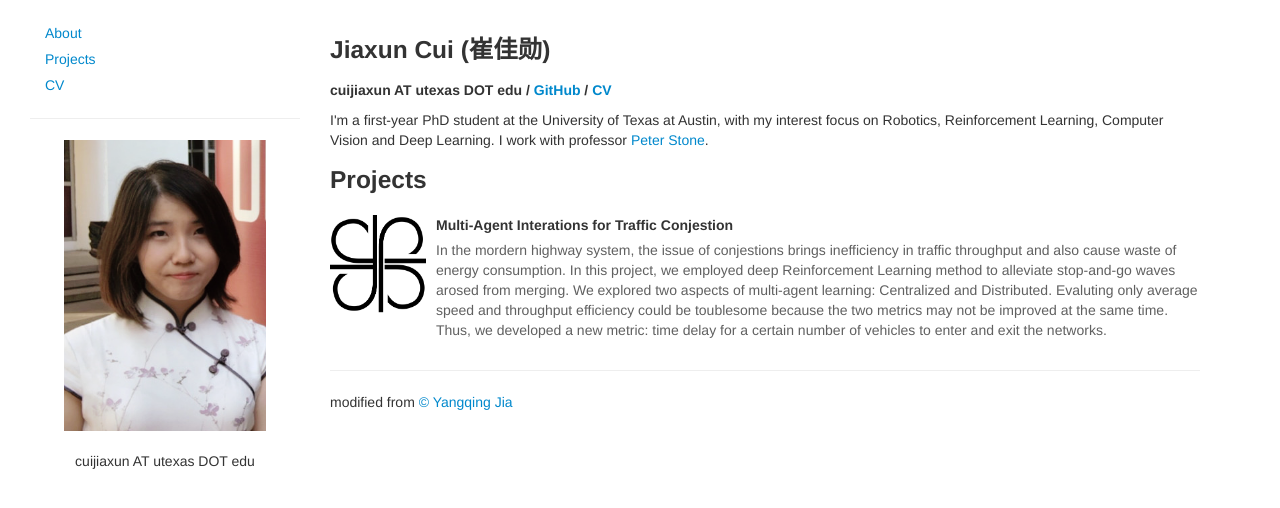
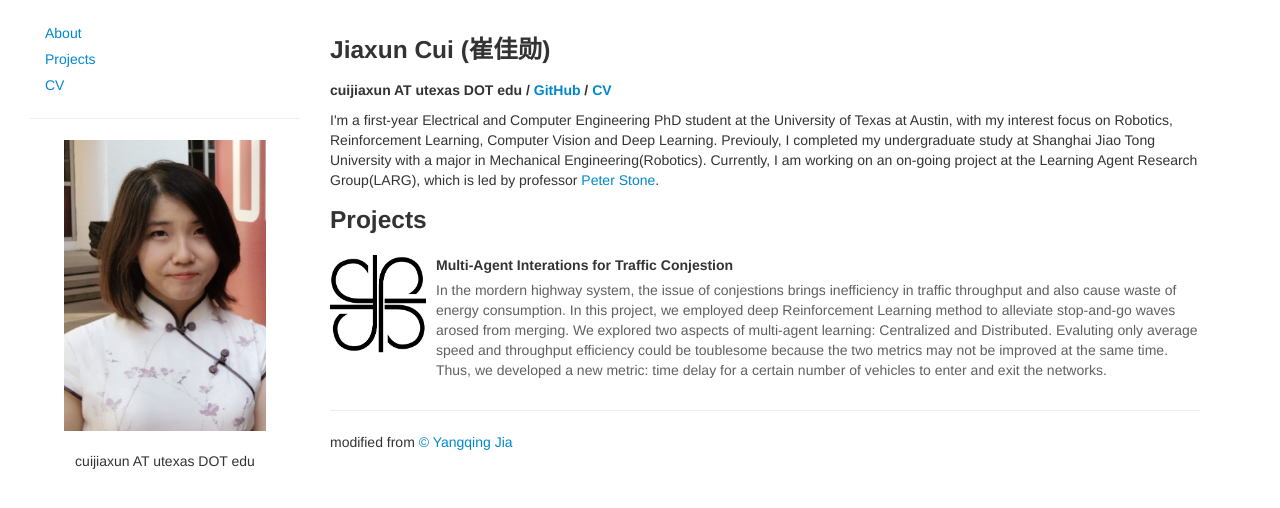
Before and after one commit to cuijiaxun/cuijiaxun.github.io, a Jekyll site: the page index.html, which Jekyll copies as it is, in a window 1280 px wide. Shown: the top 508 px of the page. Built offline with Jekyll 4.4.1, drawn with Linux system fonts in a browser that asks for light colours.

Commit message:
self intro

```diff
--- a/index.html
+++ b/index.html
@@ -80,8 +80,8 @@
                 <img class="media-object" src="assets_files/me.png" width="96px" style="margin: 0px 10px">
             </a>
             <p>
-                I'm a first-year PhD student at the University of Texas at Austin, with my interest focus on Robotics, Reinforcement Learning, Computer Vision and Deep Learning.
-                I work with professor <a target="_blank" href="https://www.cs.utexas.edu/~pstone/">Peter Stone</a>.
+                I'm a first-year Electrical and Computer Engineering PhD student at the University of Texas at Austin, with my interest focus on Robotics, Reinforcement Learning, Computer Vision and Deep Learning. Previouly, I completed my undergraduate study at Shanghai Jiao Tong University with a major in Mechanical Engineering(Robotics).
+                Currently, I am working on an on-going project at the Learning Agent Research Group(LARG), which is led by professor <a target="_blank" href="https://www.cs.utexas.edu/~pstone/">Peter Stone</a>.
             </p>
             <!--
              *** Research ***
```
